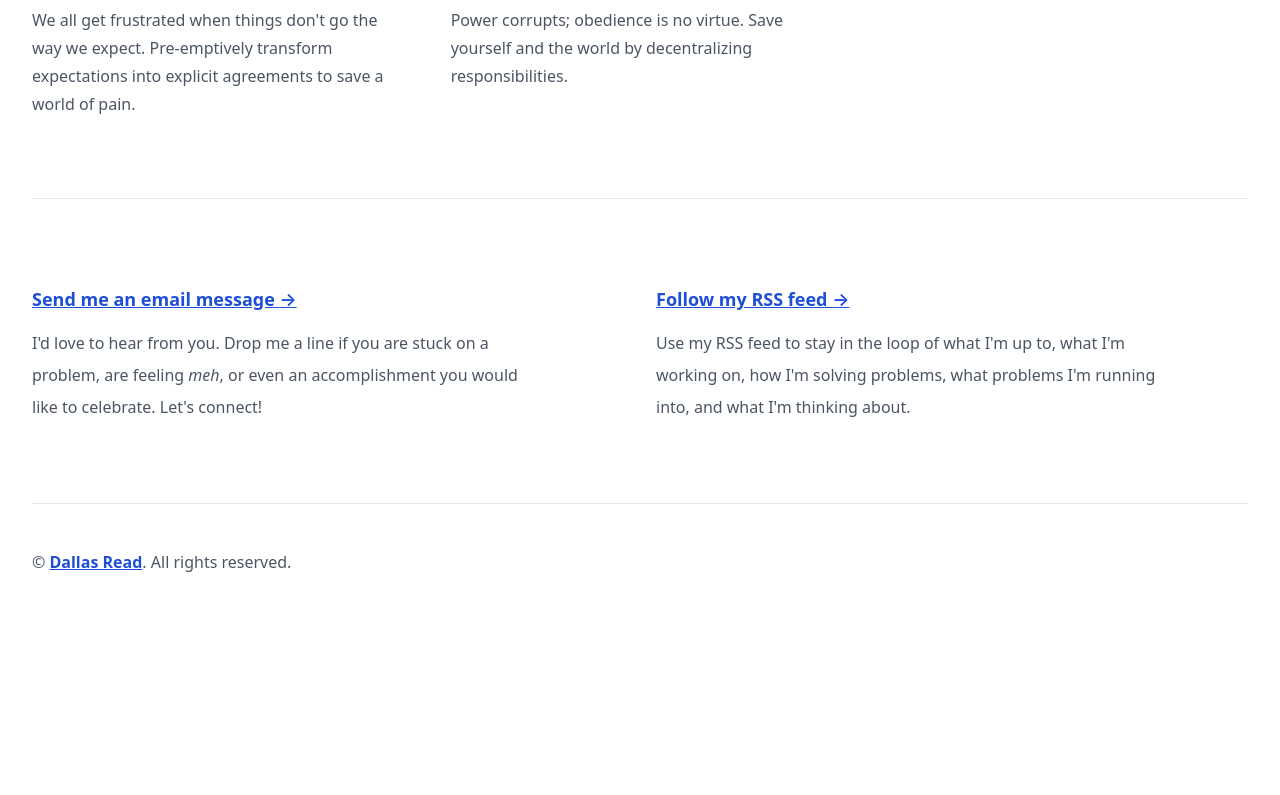
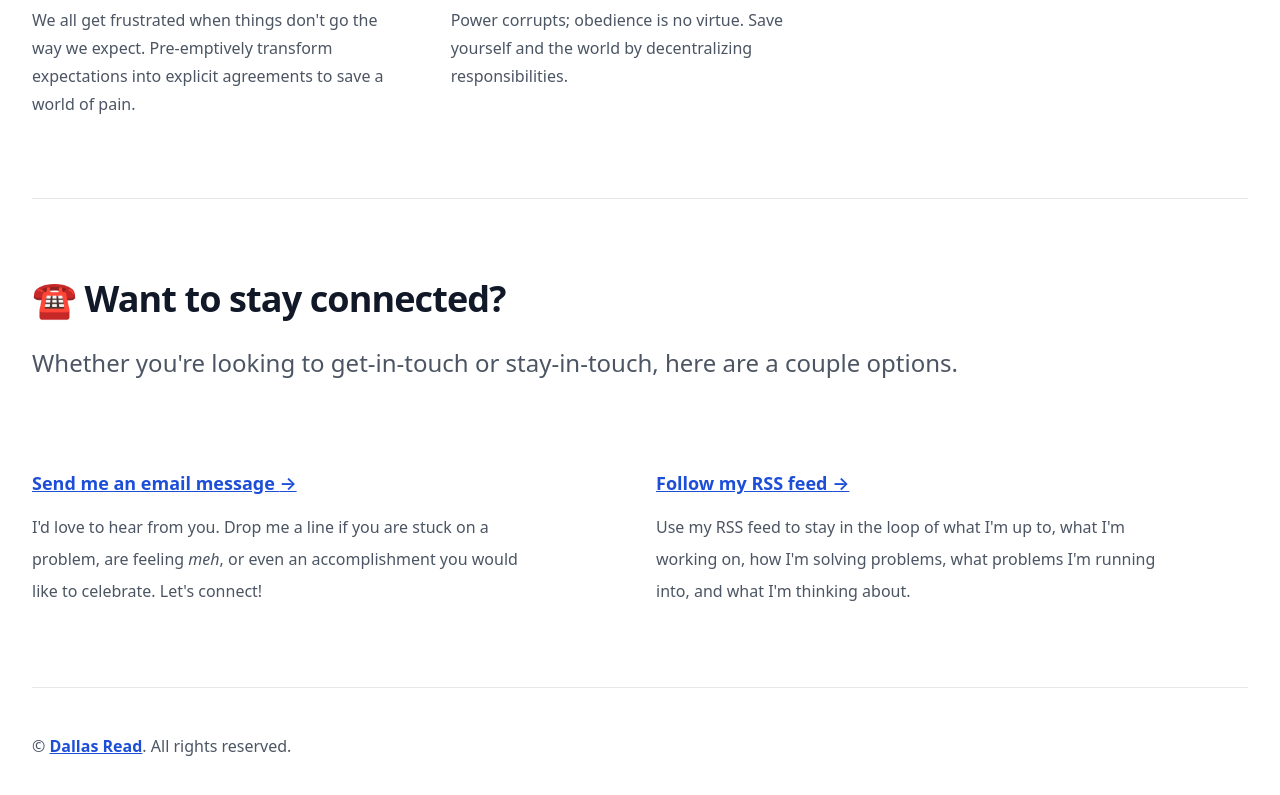
Before and after one commit to dallasread/www.dallasread.com, a Jekyll site: the page built from index.html, in a window 1280 px wide and 900 px high, scrolled down 774 px. Shown: the top 795 px of the window. Built offline with Jekyll 4.4.1, drawn with Linux system fonts in a browser that asks for light colours; before the commit the page ends 1490 px from its top, so only the background shows below that.

Commit message:
Show the footer's header

```diff
--- a/index.html
+++ b/index.html
@@ -213,14 +213,14 @@ description: Let's talk product development, technical decisions, and shipping
 <hr>
 
 <div class="my-10 lg:my-20">
-  <!-- <div class="mt-10 mb-10 lg:mb-20">
+  <div class="mt-10 mb-10 lg:mb-20">
     <h1 class="mt-2 text-3xl font-bold tracking-tight text-gray-900 sm:text-4xl">
       ☎️ Want to stay connected?
     </h1>
     <p class="mt-6 lg:text-2xl lg:leading-10 text-gray-600">
-      I care about a whole bunch of things, but these are the things I care about most of all.
+      Whether you're looking to get-in-touch or stay-in-touch, here are a couple options.
     </p>
-  </div> -->
+  </div>
   <div class="mx-auto grid max-w-7xl grid-cols-1 gap-x-8 gap-y-8 md:grid-cols-2">
     <article class="mx-auto w-full max-w-2xl lg:mx-0 lg:max-w-lg">
       <h2 class="mt-2 text-lg font-semibold leading-6">
```
